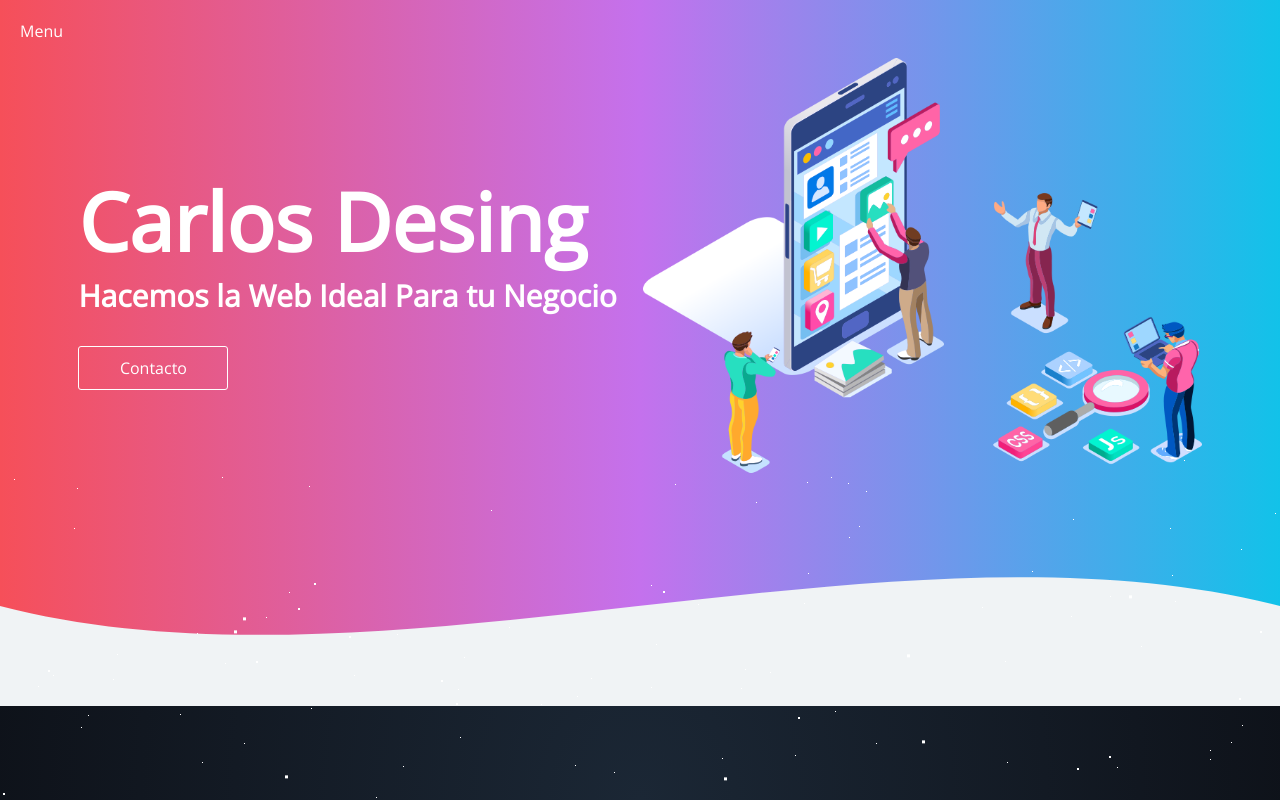
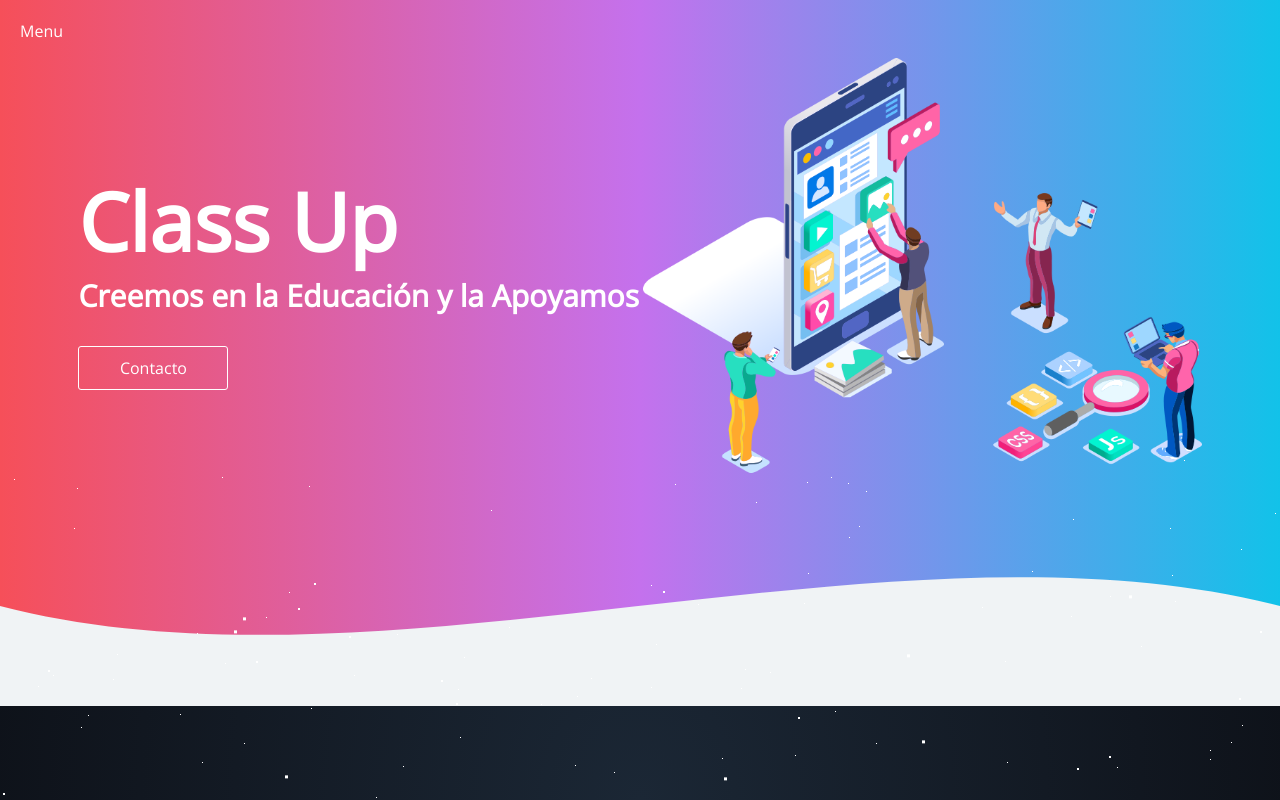
Before and after one commit to Carl-code/LandingPage, a plain HTML site: page index.html in a window 1280 px wide. Shown: the top 800 px of the page. Drawn offline with nearby package versions, Linux system fonts and the light colour scheme.

Commit message:
Modify h1 and h2

```diff
--- a/index.html
+++ b/index.html
@@ -23,8 +23,8 @@
 		</nav>
 		<div class="container">
 		<div class="textos">
-			<h1>Carlos Desing</h1>
-			<h2>Hacemos la Web Ideal Para tu Negocio</h2>
+			<h1>Class Up</h1>
+			<h2>Creemos en la Educación y la Apoyamos</h2>
 			<a href="#">Contacto</a>
 		</div>
 		<img src="img/imgfree.png" alt="">
```
